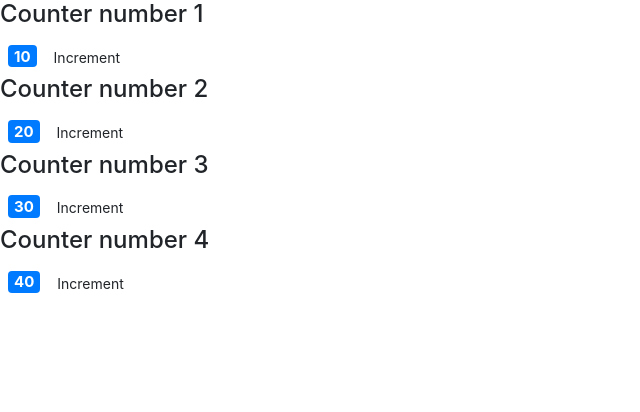
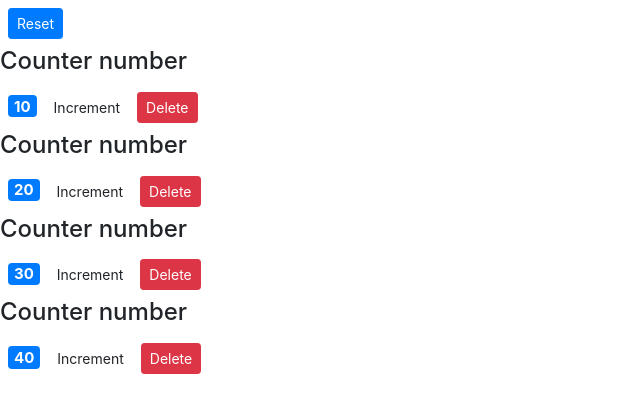
Before and after one commit to WuYen/MoshCourse, a React (Create React App) app in the folder counter-app/: page / in a window 1280 px wide. Shown: the top 412 px of the page, without its empty margins (0-640 px from the left). Built offline with nearby package versions, Linux system fonts and the light colour scheme.

Commit message:
adjust counter component
remove counter's local state
use prop event to handle increment and delete event
turn counter component to controlled component

```diff
--- a/counter-app/src/components/counter.jsx
+++ b/counter-app/src/components/counter.jsx
@@ -1,15 +1,6 @@
 import React, { Component } from "react";
 
 class Counter extends Component {
-  state = {
-    value: this.props.value
-  };
-
-  handleIncrement = id => {
-    console.log(id);
-    this.setState({ value: this.state.value + 1 });
-  };
-
   render() {
     return (
       <React.Fragment>
@@ -18,10 +9,16 @@ class Counter extends Component {
           {this.formatCount()}
         </span>
         <button
-          onClick={() => this.handleIncrement({ id: 2 })}
+          onClick={() => this.props.onIncrement(this.props.counter)}
           className="btn btn-sccondary btn-sm"
         >
           Increment
+        </button>
+        <button
+          onClick={() => this.props.onDelete(this.props.counter.id)}
+          className="btn btn-danger btn-sm m-2"
+        >
+          Delete
         </button>
       </React.Fragment>
     );
@@ -29,12 +26,12 @@ class Counter extends Component {
 
   getBadgeClasses() {
     let classes = "badge m-2 badge-";
-    classes += this.state.value === 0 ? "warning" : "primary";
+    classes += this.props.counter.value === 0 ? "warning" : "primary";
     return classes;
   }
 
   formatCount() {
-    const { value } = this.state;
+    const { value } = this.props.counter;
     return value === 0 ? "Zero" : value;
   }
 }
--- a/counter-app/src/components/counters.jsx
+++ b/counter-app/src/components/counters.jsx
@@ -3,18 +3,56 @@ import Counter from "./counter";
 
 class Counters extends Component {
   state = {
-    countersArray: [
+    counters: [
       { id: 1, value: 10 },
       { id: 2, value: 20 },
       { id: 3, value: 30 },
       { id: 4, value: 40 }
     ]
   };
+
+  handleIncrement = counter => {
+    const counters = this.state.counters; //[...this.state.counters];
+    const index = counters.indexOf(counter);
+    //counters[index] = { ...counter };
+    counters[index].value++;
+    this.setState({ counters });
+  };
+
+  handleDelete = counterId => {
+    console.log("counterId: " + counterId);
+    const tempCounters = this.state.counters.filter(x => {
+      return x.id !== counterId;
+    });
+    this.setState({ counters: tempCounters });
+  };
+
+  handleReset = () => {
+    console.log("handle reset");
+    const newCounters = this.state.counters.map(x => {
+      x.value = 0;
+      return x;
+    });
+    console.log(newCounters);
+    this.setState({ counters: newCounters });
+  };
+
   render() {
     return (
       <div>
-        {this.state.countersArray.map(counter => (
-          <Counter key={counter.id} value={counter.value} id={counter.id} />
+        <button
+          onClick={this.handleReset}
+          className="btn btn-primary btn-sm m-2"
+        >
+          Reset
+        </button>
+        {this.state.counters.map(counter => (
+          <Counter
+            key={counter.id}
+            onDelete={this.handleDelete}
+            onIncrement={this.handleIncrement}
+            counter={counter}
+          />
         ))}
       </div>
     );
```
